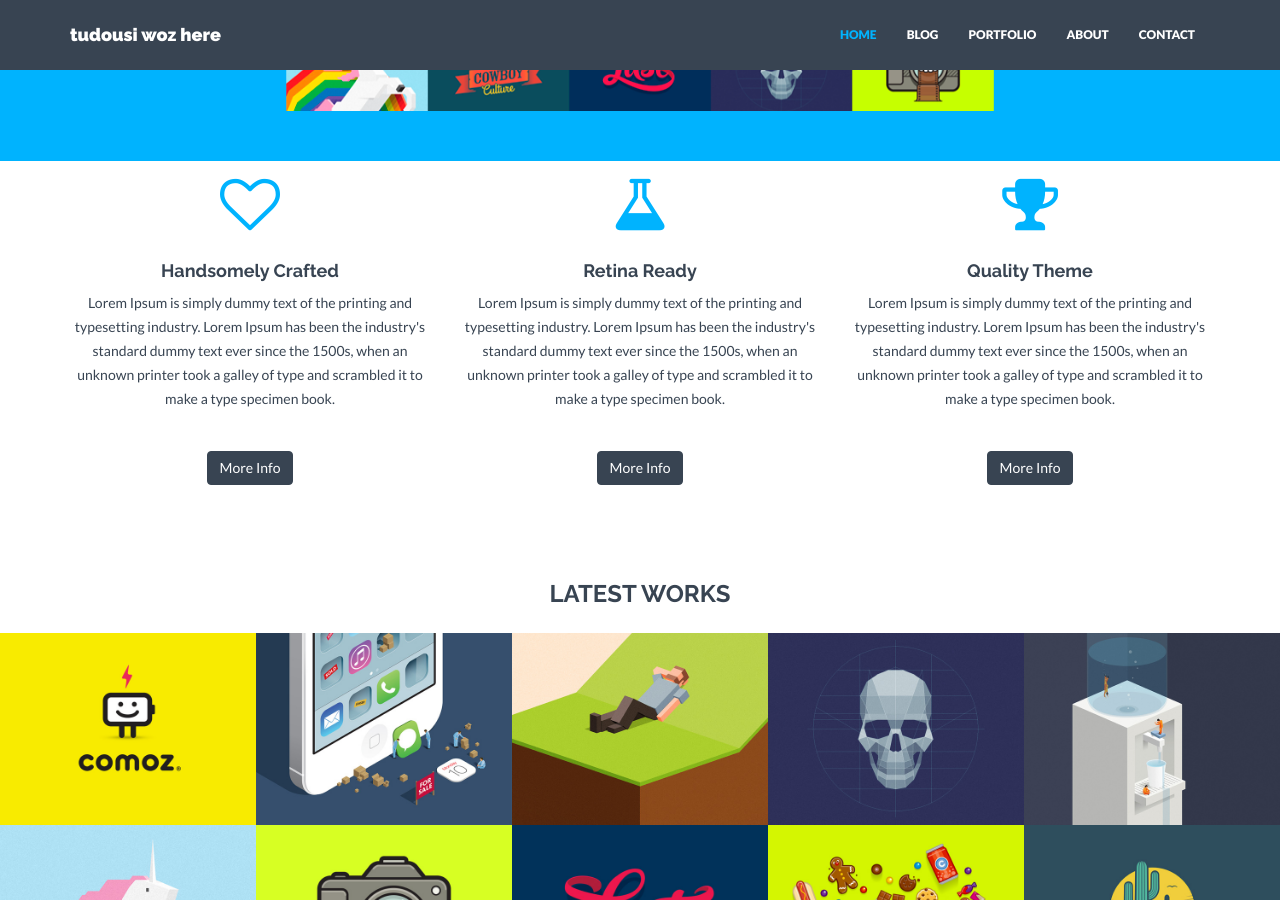
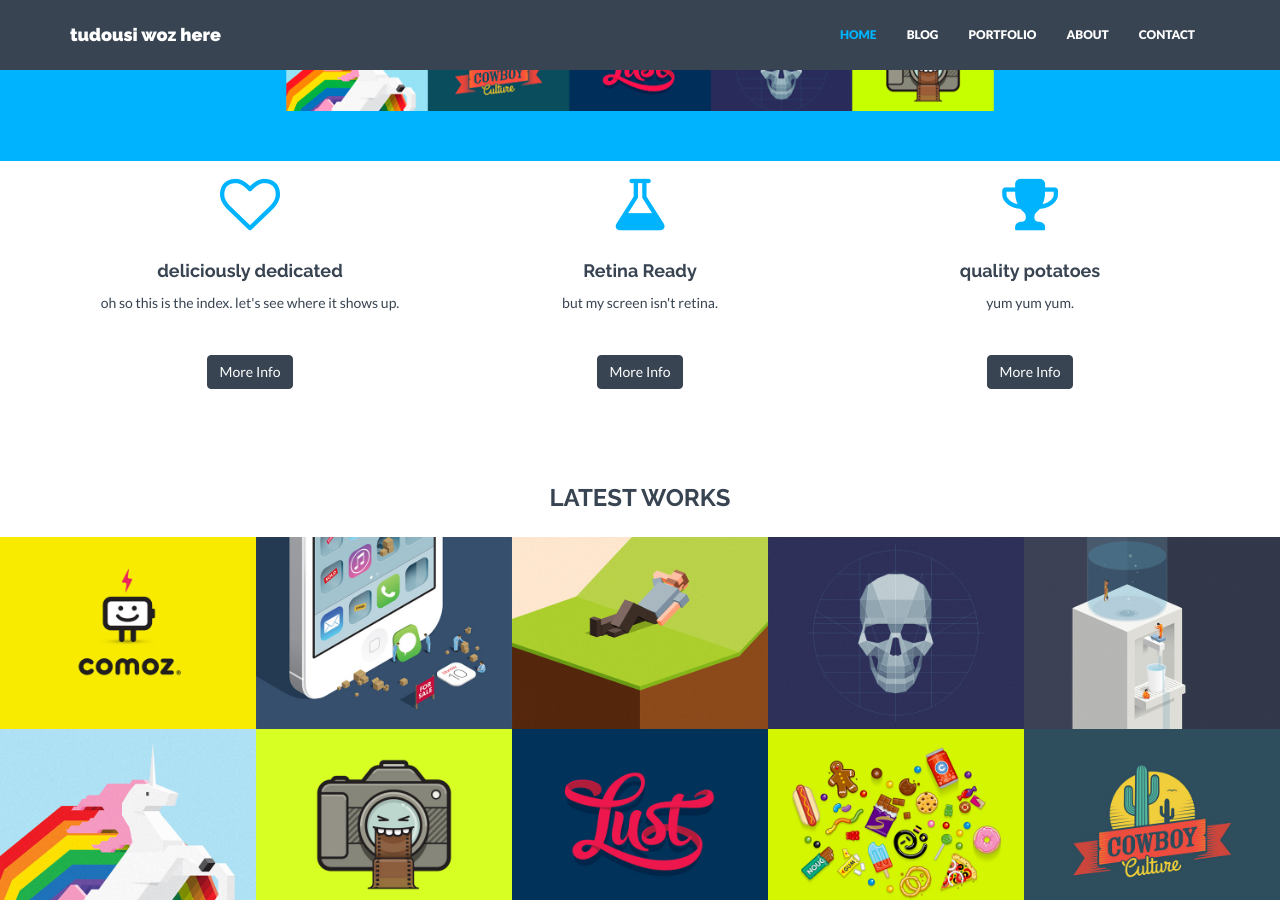
Before and after one commit to xiaoyih/xiaoyih.github.io, a Jekyll site: the page built from index.html, in a window 1280 px wide and 900 px high, scrolled down 701 px. Built offline with Jekyll 4.4.1, drawn with Linux system fonts in a browser that asks for light colours; nearby versions of some CDN libraries.

Commit message:
total customisation

```diff
--- a/_config.yml
+++ b/_config.yml
@@ -96,8 +96,8 @@ members:
 
 # Clients information. Shown on Home and About pages.
 clients:
-  - name: dribbble
-    img: client01.png
+  #- name: dribbble
+  #  img: client01.png
   - name: Code is Poetry
     img: client02.png
   - name: Vimeo
--- a/contact.html
+++ b/contact.html
@@ -45,7 +45,7 @@ permalink: /contact/
                     Email: {{ site.email }}<br/>
                     Tel: {{ site.tel }}
                 </p>
-                <p>Lorem Ipsum is simply dummy text of the printing and typesetting industry. Lorem Ipsum has been the industry's standard dummy text ever since the 1500s.</p>
+                <p>what is this in the contact.html</p>
         </div>
     </div><! --/row -->
 </div><! --/container -->
--- a/index.html
+++ b/index.html
@@ -9,20 +9,20 @@ permalink: /
         <div class="row centered">
             <div class="col-md-4">
                 <i class="fa fa-heart-o"></i>
-                <h4>Handsomely Crafted</h4>
-                <p>Lorem Ipsum is simply dummy text of the printing and typesetting industry. Lorem Ipsum has been the industry's standard dummy text ever since the 1500s, when an unknown printer took a galley of type and scrambled it to make a type specimen book.</p>
+                <h4>deliciously dedicated</h4>
+                <p>oh so this is the index. let's see where it shows up.</p>
                 <p><br/><a href="#" class="btn btn-theme">More Info</a></p>
             </div>
             <div class="col-md-4">
                 <i class="fa fa-flask"></i>
                 <h4>Retina Ready</h4>
-                <p>Lorem Ipsum is simply dummy text of the printing and typesetting industry. Lorem Ipsum has been the industry's standard dummy text ever since the 1500s, when an unknown printer took a galley of type and scrambled it to make a type specimen book.</p>
+                <p>but my screen isn't retina.</p>
                 <p><br/><a href="#" class="btn btn-theme">More Info</a></p>
             </div>
             <div class="col-md-4">
                 <i class="fa fa-trophy"></i>
-                <h4>Quality Theme</h4>
-                <p>Lorem Ipsum is simply dummy text of the printing and typesetting industry. Lorem Ipsum has been the industry's standard dummy text ever since the 1500s, when an unknown printer took a galley of type and scrambled it to make a type specimen book.</p>
+                <h4>quality potatoes</h4>
+                <p>yum yum yum.</p>
                 <p><br/><a href="#" class="btn btn-theme">More Info</a></p>
             </div>
         </div>
--- a/portfolio.html
+++ b/portfolio.html
@@ -7,7 +7,7 @@ permalink: /portfolio/
 <div class="container mtb">
     <div class="row">
         <div class="col-lg-8 col-lg-offset-2 centered">
-            <h2>We create awesome designs to standout your site or product. Check some of our latest works.</h2>
+            <h2>we make the crunchiest tudousi.</h2>
             <br>
             <div class="hline"></div>
         </div>
```
Also changed, not shown: about.html (+4 -4 lines).
